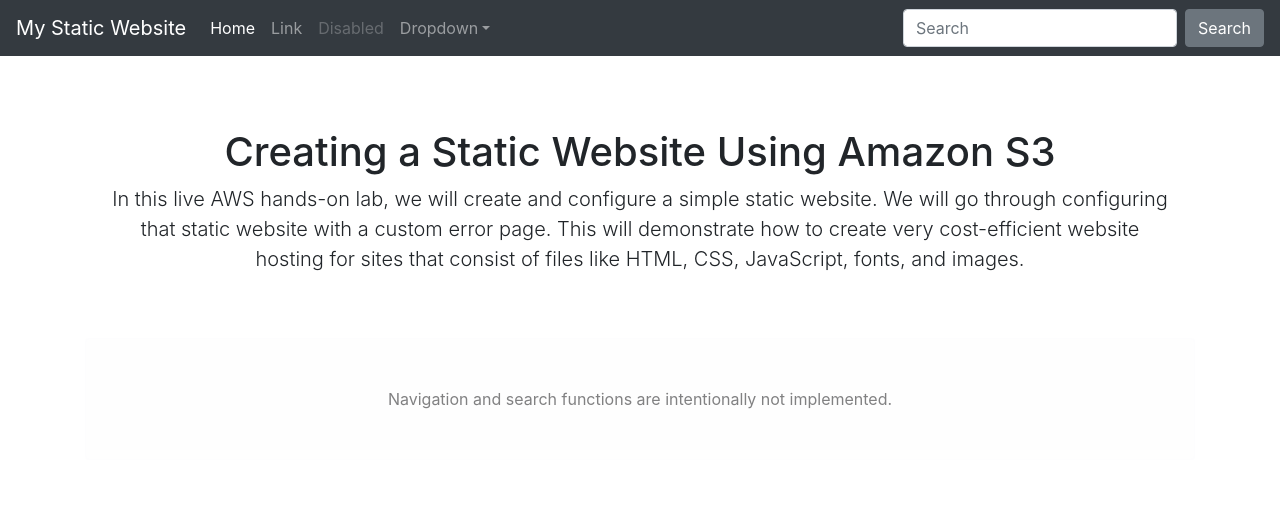
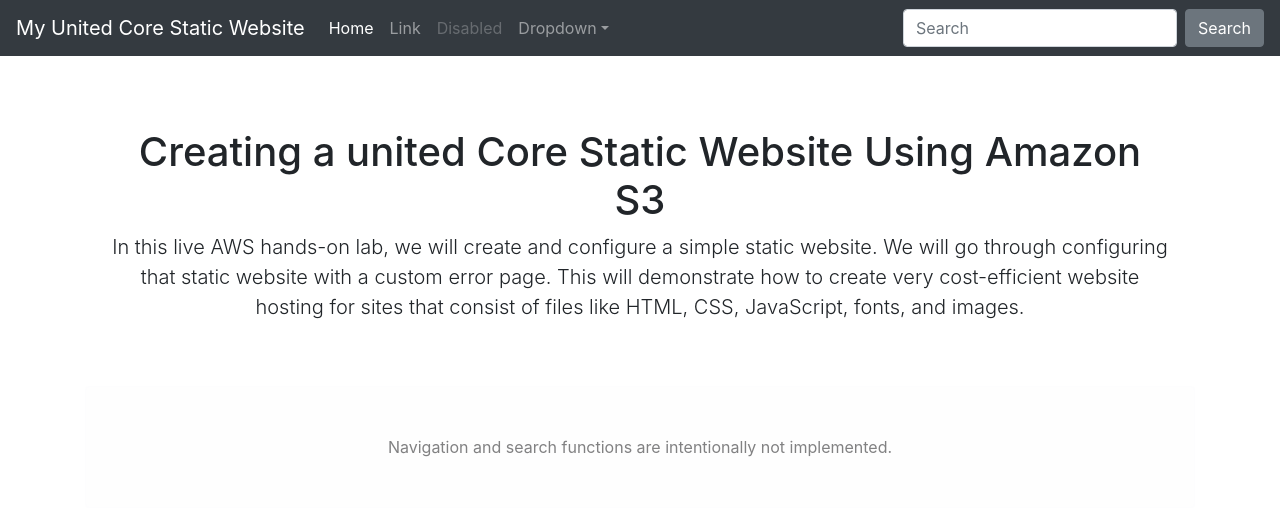
Before and after one commit to unitedcoresystems/AWS-Solution-Architect, a plain HTML site: page labs/creating-a-static-website-using-amazon-s3/index.html in a window 1280 px wide. Drawn offline with nearby package versions, Linux system fonts and the light colour scheme.

Commit message:
Update index.html

```diff
--- a/labs/creating-a-static-website-using-amazon-s3/index.html
+++ b/labs/creating-a-static-website-using-amazon-s3/index.html
@@ -38,7 +38,7 @@
 
 <body>
   <nav class="navbar navbar-expand-md navbar-dark bg-dark fixed-top">
-    <a class="navbar-brand" href="#">My Static Website</a>
+    <a class="navbar-brand" href="#">My United Core Static Website</a>
     <button class="navbar-toggler" type="button" data-toggle="collapse" data-target="#navbarsExampleDefault"
       aria-controls="navbarsExampleDefault" aria-expanded="false" aria-label="Toggle navigation">
       <span class="navbar-toggler-icon"></span>
@@ -75,7 +75,7 @@
   <main role="main" class="container">
 
     <div class="starter-template">
-      <h1>Creating a Static Website Using Amazon S3</h1>
+      <h1>Creating a united Core Static Website Using Amazon S3</h1>
       <p class="lead">In this live AWS hands-on lab, we will create and configure a simple static website. We will go
         through configuring that static website with a custom error page. This will demonstrate how to create very
         cost-efficient website hosting for sites that consist of files like HTML, CSS, JavaScript, fonts, and images.
```
